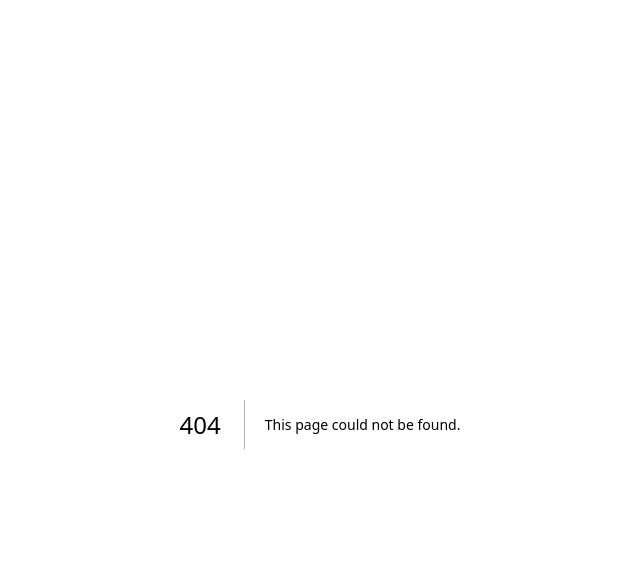
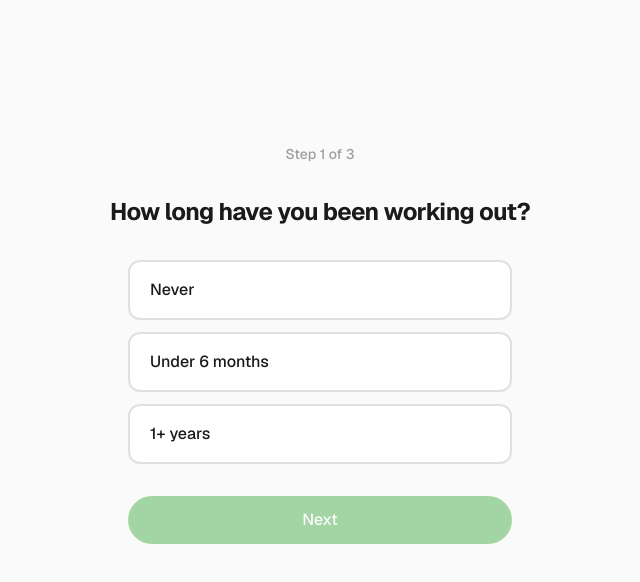
Before and after one commit to ynamkit13/SWCCR, a Next.js app: page /onboarding/quiz in a window 1280 px wide. Before the commit this address had no page. Shown: the top 582 px of the page, without its empty margins (320-960 px from the left). Built offline with nearby package versions, Linux system fonts and the light colour scheme.

Commit message:
feat: add onboarding quiz with 3-step flow (closes #4)

```diff
--- /dev/null
+++ b/src/app/onboarding/quiz/page.tsx
@@ -0,0 +1,93 @@
+"use client";
+
+import { useState } from "react";
+import { useRouter } from "next/navigation";
+import { Button } from "@/components/Button";
+
+const questions = [
+  {
+    question: "How long have you been working out?",
+    options: ["Never", "Under 6 months", "1+ years"],
+  },
+  {
+    question: "How often do you exercise per week?",
+    options: ["1–2", "3–4", "5+"],
+  },
+  {
+    question: "What's your goal?",
+    options: ["Build strength", "Lose weight", "Stay active"],
+  },
+];
+
+export default function QuizPage() {
+  const router = useRouter();
+  const [step, setStep] = useState(0);
+  const [answers, setAnswers] = useState<(string | null)[]>(
+    Array(questions.length).fill(null)
+  );
+
+  const current = questions[step];
+  const isLastStep = step === questions.length - 1;
+  const hasSelection = answers[step] !== null;
+
+  function selectOption(option: string) {
+    const next = [...answers];
+    next[step] = option;
+    setAnswers(next);
+  }
+
+  function handleNext() {
+    if (isLastStep) {
+      router.push("/onboarding/recommendations");
+    } else {
+      setStep(step + 1);
+    }
+  }
+
+  function handleBack() {
+    setStep(step - 1);
+  }
+
+  return (
+    <div className="flex flex-col items-center justify-center min-h-[80vh] gap-8">
+      <p className="text-sm text-muted font-medium">
+        Step {step + 1} of {questions.length}
+      </p>
+
+      <h1 className="text-2xl font-bold tracking-tight text-center">
+        {current.question}
+      </h1>
+
+      <div className="flex flex-col gap-3 w-full max-w-sm">
+        {current.options.map((option) => (
+          <button
+            key={option}
+            onClick={() => selectOption(option)}
+            className={`rounded-xl px-5 py-4 text-left text-base font-medium border-2 transition-colors cursor-pointer ${
+              answers[step] === option
+                ? "border-primary bg-primary/10 text-foreground"
+                : "border-muted-light bg-surface text-foreground hover:border-muted"
+            }`}
+          >
+            {option}
+          </button>
+        ))}
+      </div>
+
+      <div className="flex gap-3 w-full max-w-sm">
+        {step > 0 && (
+          <Button variant="secondary" onClick={handleBack} className="flex-1">
+            Back
+          </Button>
+        )}
+        <Button
+          onClick={handleNext}
+          disabled={!hasSelection}
+          className="flex-1"
+        >
+          {isLastStep ? "Finish" : "Next"}
+        </Button>
+      </div>
+    </div>
+  );
+}
```
Also changed, not shown: 1 other file (tests, documents, lock files or other folders).
